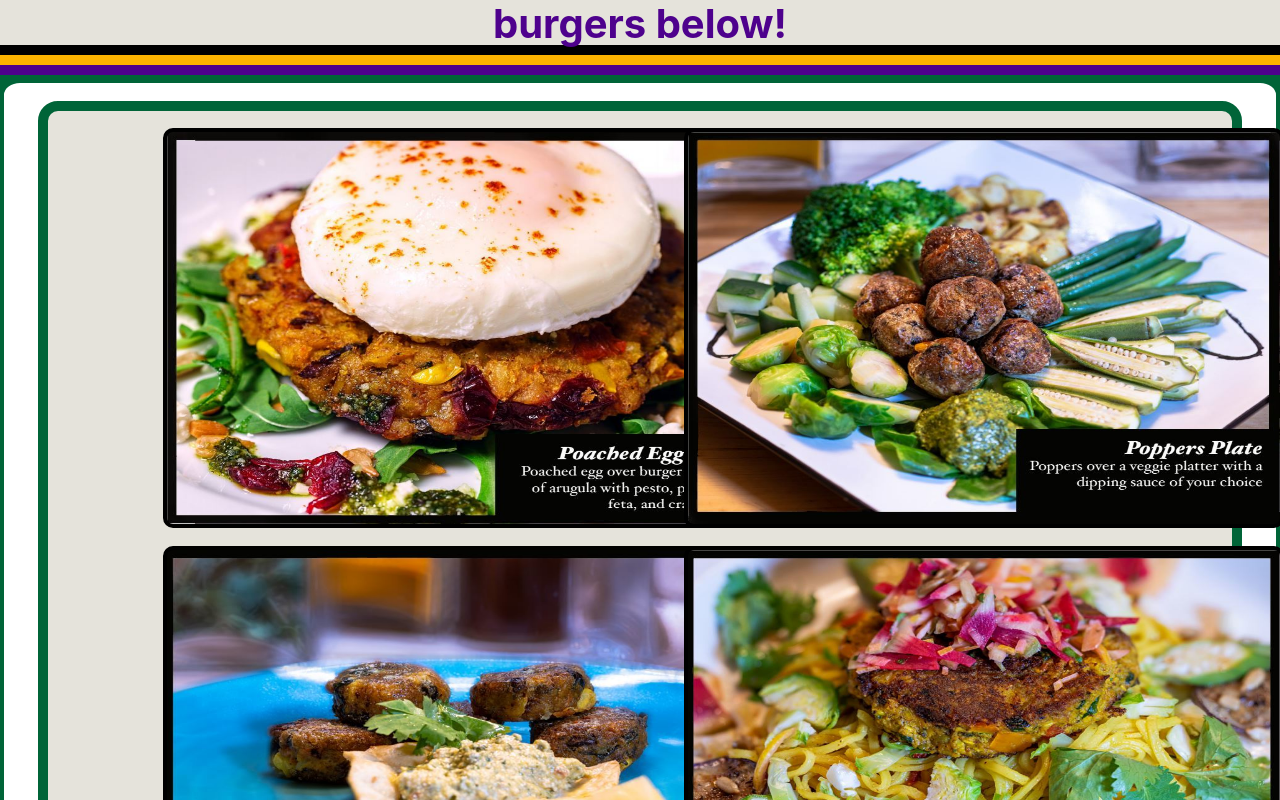
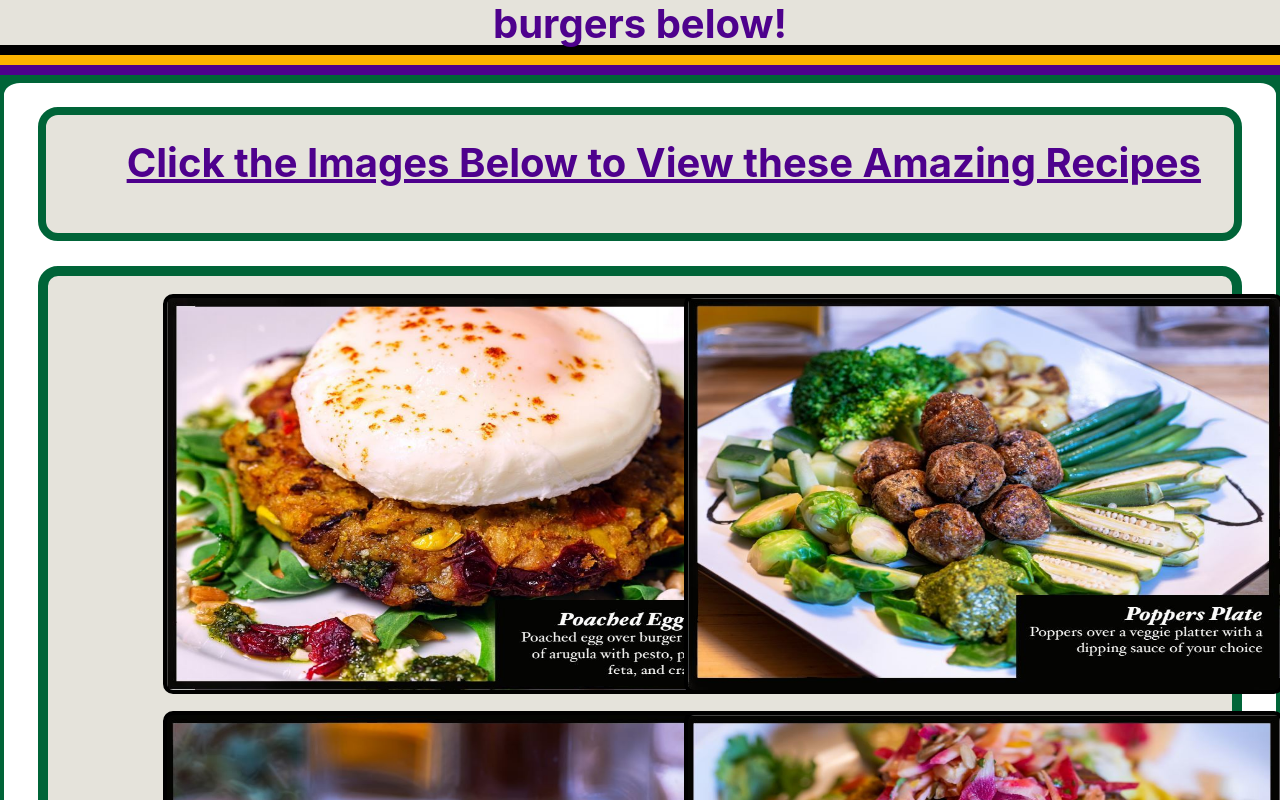
Before and after one commit to gknafey/wavb, a React (Create React App) app in the folder client/: page / in a window 1280 px wide. Shown: the part 1080-1880 px from the top of the page. Built offline with nearby package versions, Linux system fonts and the light colour scheme; a web font is replaced by a local one.

Commit message:
added the base code and pathing for the ingredients and where to find us pages, also added links to where the recipe section will be in the cooking instructions page, and pathed everything properly

```diff
--- a/client/src/App.js
+++ b/client/src/App.js
@@ -8,6 +8,8 @@ import Footer from "./components/Footer";
 import AboutUs from "./pages/AboutUs";
 import Cooking from "./pages/Cooking";
 import Nutrition from './pages/NutritionalFacts';
+import Ingredients from './pages/Ingredients';
+import WhereToFindUs from './pages/WhereToFindUs';
 
 function App() {
   return (
@@ -19,6 +21,8 @@ function App() {
         <Route exact path="/AboutUs" component={AboutUs} />
         <Route exact path="/CookingInstructions" component={Cooking} />
         <Route exact path="/NutritionalFacts" component={Nutrition} />
+        <Route exact path="/Ingredients" component={Ingredients} />
+        <Route exact path="/WhereToFindUs" component={WhereToFindUs} />
         <Route component={NoMatch} />
       </Switch>
       <Footer />
--- a/client/src/components/Footer/index.js
+++ b/client/src/components/Footer/index.js
@@ -18,7 +18,7 @@ function Footer() {
 
                         <div className="col-md-3 mt-md-0 mt-3">
 
-                            <Link to="/" className="navbar-brand"> <img className="logoFooter" alt="Logo Here" src={Logo}></img> </Link>
+                            <Link to="/#sectionZero" className="navbar-brand"> <img className="logoFooter" alt="Logo Here" src={Logo}></img> </Link>
 
 
 
@@ -49,13 +49,13 @@ function Footer() {
                                         <Link to="/#sectionZero" className="nav-item left footerLinks"> Home</Link>
                                     </li>
                                     <li>
-                                        <Link to="/" className="nav-item left footerLinks"> Where to find us</Link>
+                                        <Link to="/WhereToFindUs#sectionZero" className="nav-item left footerLinks"> Where to find us</Link>
                                     </li>
                                     <li>
                                         <Link to="/AboutUs#sectionZero" className="nav-item left footerLinks"> About Us</Link>
                                     </li>
                                     <li>
-                                        <Link to="/" className="nav-item left footerLinks"> Ingredients</Link>
+                                        <Link to="/Ingredients#sectionZero" className="nav-item left footerLinks"> Ingredients</Link>
                                     </li>
                                     <li>
                                         <Link to="/NutritionalFacts#sectionZero" className="nav-item left footerLinks"> Nutritional Facts</Link>
--- a/client/src/components/HowToCook/index.js
+++ b/client/src/components/HowToCook/index.js
@@ -2,6 +2,10 @@ import React from "react";
 import { Col, Row, Container } from "../Grid";
 import Burger from "../../images/BurgerNice.JPG";
 import { HashLink as Link } from "react-router-hash-link";
+import PoachedEggB1 from "../../images/PoachedEggPlateB.JPG";
+import PoppersB2 from "../../images/PoppersPlateB.JPG";
+import SliderB3 from "../../images/SliderPlateB.JPG";
+import ThaiB4 from "../../images/ThaiPlateB.JPG";
 import "./style.css";
 
 function HowToCook() {
@@ -23,7 +27,26 @@ function HowToCook() {
                             <Link to="/CookingInstructions#microwaving" className="nav-item left quickLinks"> Microwave </Link>
                         </span>
                         <div className="divider0-2"></div>
+
                     </div>
+
+                    <div className="windowQuickRecipes">
+                        <p className="howToCookTitleQuick"> Recipe Quick Links: </p>
+                        <span>
+                            <Link to="/CookingInstructions#poachedEggPlate" className="nav-item left quickLinks"> Poached Egg Plate </Link>
+                            <span className="quickDivider">|</span>
+                            <Link to="/CookingInstructions#poppersPlate" className="nav-item left quickLinks"> Poppers Plate</Link>
+                            <span className="quickDivider">|</span>
+                            <Link to="/CookingInstructions#sliderPlate" className="nav-item left quickLinks"> Sliders Plate </Link>
+                            <span className="quickDivider">|</span>
+                            <Link to="/CookingInstructions#thaiPlate" className="nav-item left quickLinks"> Thai Plate </Link>
+
+                        </span>
+                        <div className="divider0-2"></div>
+
+                    </div>
+
+
 
                 </Container>
             </div>
@@ -41,7 +64,7 @@ function HowToCook() {
                         <Col size="md-7">
                             <p className="aboutUsTitle2">Sautéing: Option A</p>
                             <p className="aboutUsInfo">
-                                <pre></pre>
+                                <br></br>
                                 &nbsp;&nbsp;&nbsp;&nbsp;&nbsp;&nbsp;&nbsp;&nbsp;
                                 Sauté on medium to low heat using a non-stick pan, add 3/4 tablespoon
                                  of oil for each side, and cook for 3-4 minutes per side.
@@ -64,7 +87,7 @@ function HowToCook() {
                         <Col size="md-7">
                             <p className="howToCookTitle">Sautéing: Option B</p>
                             <p className="howToCookInfo">
-                                <pre></pre>
+                                <br></br>
                                 &nbsp;&nbsp;&nbsp;&nbsp;&nbsp;&nbsp;&nbsp;&nbsp;
                                 Sauté on medium to low heat using a non-stick pan, add 3/4 tablespoon
                                 of oil for each side, cook for 3 minutes, then turn over, place in a
@@ -99,7 +122,7 @@ function HowToCook() {
                         <Col size="md-7">
                             <p className="aboutUsTitle2">Grilling:</p>
                             <p className="aboutUsInfo">
-                                <pre></pre>
+                                <br></br>
                                 &nbsp;&nbsp;&nbsp;&nbsp;&nbsp;&nbsp;&nbsp;&nbsp;
                                 Apply a tablespoon of oil on both sides, place the burger off center
                                 on the grill.  Sear on one side for 3-4 minutes.  Then turn over the
@@ -119,7 +142,7 @@ function HowToCook() {
                         <Col size="md-7">
                             <p className="howToCookTitle">Boiling:</p>
                             <p className="howToCookInfo">
-                                <pre></pre>
+                                <br></br>
                                 &nbsp;&nbsp;&nbsp;&nbsp;&nbsp;&nbsp;&nbsp;&nbsp;
                                 Place the unopened BPA-Free bag in boiling water and cover for 10 minutes.
                                 <br></br>
@@ -153,7 +176,7 @@ function HowToCook() {
                         <Col size="md-7">
                             <p className="aboutUsTitle2">Microwave:</p>
                             <p className="aboutUsInfo">
-                                <pre></pre>
+                                <br></br>
                                 &nbsp;&nbsp;&nbsp;&nbsp;&nbsp;&nbsp;&nbsp;&nbsp;
                                 Microwave for 2 minutes in its BPA-free Bag. &nbsp; ( Remove Carefully )
                                 <br></br>
@@ -180,6 +203,108 @@ function HowToCook() {
                 </div>
 
             </Container>
+
+            <Container fluid>
+                <div className="windowRecipes">
+                    <p id="sectionOne" className="aboutUsTitle">Our Amazing Recipes</p>
+                    <p id="poachedEggPlate" className="cookingInstructionsWarning">( Cook Frozen Do Not Defrost )</p>
+                    <br></br>
+                    <Row >
+                        <Col size="md-4">
+
+                            <img className="AboutUsFoto" alt="Burger Img Here" src={PoachedEggB1}></img>
+
+                        </Col>
+                        <Col size="md-7">
+                            <p className="aboutUsTitle2">Poached Egg Plate</p>
+                            <p className="aboutUsInfo">
+                                Description:
+                                <br></br><br></br>
+                                &nbsp;&nbsp;&nbsp;&nbsp;&nbsp;&nbsp;&nbsp;&nbsp;
+                                Poached egg over burger on a bed of arugula with pesto, pine nuts, feta, and cranberries.
+
+                        </p>
+                        </Col>
+                    </Row>
+                    <div className="divider0-1">
+
+                    </div>
+                    <div id="poppersPlate" className="divider0">
+
+                    </div>
+                    <Row >
+                        <Col size="md-7">
+                            <p className="howToCookTitle">Poppers Plate</p>
+                            <p className="howToCookInfo">
+                                Description:
+                                <br></br><br></br>
+                                &nbsp;&nbsp;&nbsp;&nbsp;&nbsp;&nbsp;&nbsp;&nbsp;
+                                Poppers over a veggie plater with a dipping sauce of your choice.
+
+                        </p>
+                        </Col>
+
+                        <Col size="md-4">
+
+                            <img className="howToCookFoto" alt="Burger Img Here" src={PoppersB2}></img>
+
+                        </Col>
+                    </Row>
+
+                    <div className="divider0-1">
+
+                    </div>
+                    <div id="sliderPlate" className="divider0">
+
+                    </div>
+
+                    <Row >
+                        <Col size="md-4">
+
+                            <img className="AboutUsFoto" alt="Burger Img Here" src={SliderB3}></img>
+
+                        </Col>
+                        <Col size="md-7">
+                            <p className="aboutUsTitle2">Slider Plate</p>
+                            <p className="aboutUsInfo">
+                                Description:
+                                <br></br><br></br>
+                                &nbsp;&nbsp;&nbsp;&nbsp;&nbsp;&nbsp;&nbsp;&nbsp;
+                                Sliders served with lemon wedges and a sauce of your choice.
+                        </p>
+                        </Col>
+                    </Row>
+
+                    <div className="divider0-1">
+
+                    </div>
+                    <div id="thaiPlate" className="divider0">
+
+                    </div>
+
+                    <Row >
+                        <Col size="md-7">
+                            <p className="howToCookTitle">Thai Plate</p>
+                            <p className="howToCookInfo">
+                                Description:
+                                <br></br><br></br>
+                                &nbsp;&nbsp;&nbsp;&nbsp;&nbsp;&nbsp;&nbsp;&nbsp;
+                                Burger over Thai noodles, Brussels sprouts, eggplant, and okra with a
+                                watermelon radish  &#38; ginger relish.
+
+                        </p>
+                        </Col>
+
+                        <Col size="md-4">
+
+                            <img className="howToCookFoto" alt="Burger Img Here" src={ThaiB4}></img>
+
+                        </Col>
+                    </Row>
+
+                </div>
+
+            </Container>
         </div>
     )
 }
--- a/client/src/components/HowToCook/style.css
+++ b/client/src/components/HowToCook/style.css
@@ -23,6 +23,10 @@
     margin-left: 10%;
     text-decoration: underline;
     margin-top: 2%;
+}
+
+.howToCookQuick {
+    margin-bottom: 3%;
 }
 
 .howToCookTitleQuick {
@@ -57,8 +61,13 @@
     font-weight: 500;
 }
 
-.howToCookQuick {
-    margin-bottom: 2%;
+.windowClickBelow {
+    background-color: #e5e3db;
+    border: solid 8px #006438;
+    border-radius: 20px;
+    width: 97%;
+    margin: 2% auto 0 auto;
+
 }
 
 .howToCookInfo {
@@ -83,3 +92,17 @@
 .divider0-2 {
     padding-bottom: 2%;
 }
+
+.windowRecipes {
+    background-color: #e5e3db;
+    border: solid 8px #006438;
+    border-radius: 20px;
+    margin-top: 2%;
+}
+
+.windowQuickRecipes {
+    background-color: #e5e3db;
+    border: solid 8px #006438;
+    border-radius: 20px;
+    margin-top: 3%;
+}
--- a/client/src/components/Main2Info/index.js
+++ b/client/src/components/Main2Info/index.js
@@ -1,5 +1,6 @@
 import React from "react";
 import { Col, Row, Container } from "../Grid";
+import { HashLink as Link } from "react-router-hash-link";
 import PoachedEggB1 from "../../images/PoachedEggPlateB.JPG";
 import PoppersB2 from "../../images/PoppersPlateB.JPG";
 import SliderB3 from "../../images/SliderPlateB.JPG";
@@ -13,26 +14,42 @@ function Main2info() {
             <div className="window3">
                 <div className="window4">
                     <div className="window5">
+
+                        <div className="clickImagesBelowSection">
+                            <Container fluid>
+                                <div className="windowClickBelow">
+                                    <p className="clickImagesBelow"> Click the Images Below to View these Amazing Recipes </p>
+
+                                    <div className="divider0-2"></div>
+                                </div>
+
+                            </Container>
+                        </div>
+
                         <Container fluid>
                             <div className="window6">
                                 <Row className="justify-content-center">
                                     <Col size="md-6 burgerAdjust">
 
-                                    <img className="quadrantBurgers poached" alt="Burger Img Here" src={PoachedEggB1}></img>
+                                        <Link to="/CookingInstructions#poachedEggPlate"> <img className="quadrantBurgers poached" alt="Burger Img Here" src={PoachedEggB1}></img> </Link>
 
                                     </Col>
                                     <Col size="md-6 burgerAdjust">
-                                    <img className="quadrantBurgers poppers" alt="Burger Img Here" src={PoppersB2}></img>
+
+                                        <Link to="/CookingInstructions#poppersPlate"> <img className="quadrantBurgers poppers" alt="Burger Img Here" src={PoppersB2}></img> </Link>
+
                                     </Col>
                                 </Row>
                                 <Row>
                                     <Col size="md-6">
 
-                                    <img className="quadrantBurgers slider" alt="Burger Img Here" src={SliderB3}></img>
+                                    <Link to="/CookingInstructions#sliderPlate"> <img className="quadrantBurgers slider" alt="Burger Img Here" src={SliderB3}></img> </Link>
+
 
                                     </Col>
                                     <Col size="md-6">
-                                    <img className="quadrantBurgers thai" alt="Burger Img Here" src={ThaiB4}></img>
+                                    <Link to="/CookingInstructions#thaiPlate"> <img className="quadrantBurgers thai" alt="Burger Img Here" src={ThaiB4}></img> </Link>
+
                                     </Col>
 
                                 </Row>
--- a/client/src/components/Main2Info/style.css
+++ b/client/src/components/Main2Info/style.css
@@ -68,3 +68,27 @@
     border-radius: 20px;
     margin: 1.5%;
 }
+
+.clickImagesBelow {
+    color: #4e018d;
+    font-size: 40px;
+    /* font-style: italic; */
+    font-weight: bolder;
+    text-decoration: underline;
+    text-align: center;
+    margin-left: 4%;
+    margin-top: 1.5%;
+}
+
+.clickImagesBelowSection {
+    margin-bottom: 2%;
+}
+
+.windowClickBelow {
+    background-color: #e5e3db;
+    border: solid 8px #006438;
+    border-radius: 20px;
+    width: 97%;
+    margin: 2% auto 0 auto;
+
+}
--- a/client/src/components/Nav/index.js
+++ b/client/src/components/Nav/index.js
@@ -9,7 +9,7 @@ function Nav() {
             <div className="border1">
                 <nav className="navbar">
                     <ul className="nav left">
-                        <Link to="/" className="nav-item left link">
+                        <Link to="/Ingredients" className="nav-item left link">
                             <li className="nav-item resize">
                                 Ingredients
                             </li>
@@ -32,7 +32,7 @@ function Nav() {
                                 Home
                             </li>
                         </Link>
-                        <Link to="/" className="nav-item link">
+                        <Link to="/WhereToFindUs" className="nav-item link">
                             <li className="nav-item right resize">
                                 Where to find us
                             </li>
```
Also changed, not shown: client/src/pages/Ingredients.js (+25 -0 lines), client/src/pages/WhereToFindUs.js (+27 -0 lines). Lines whose indentation alone changed are shown as unchanged.
